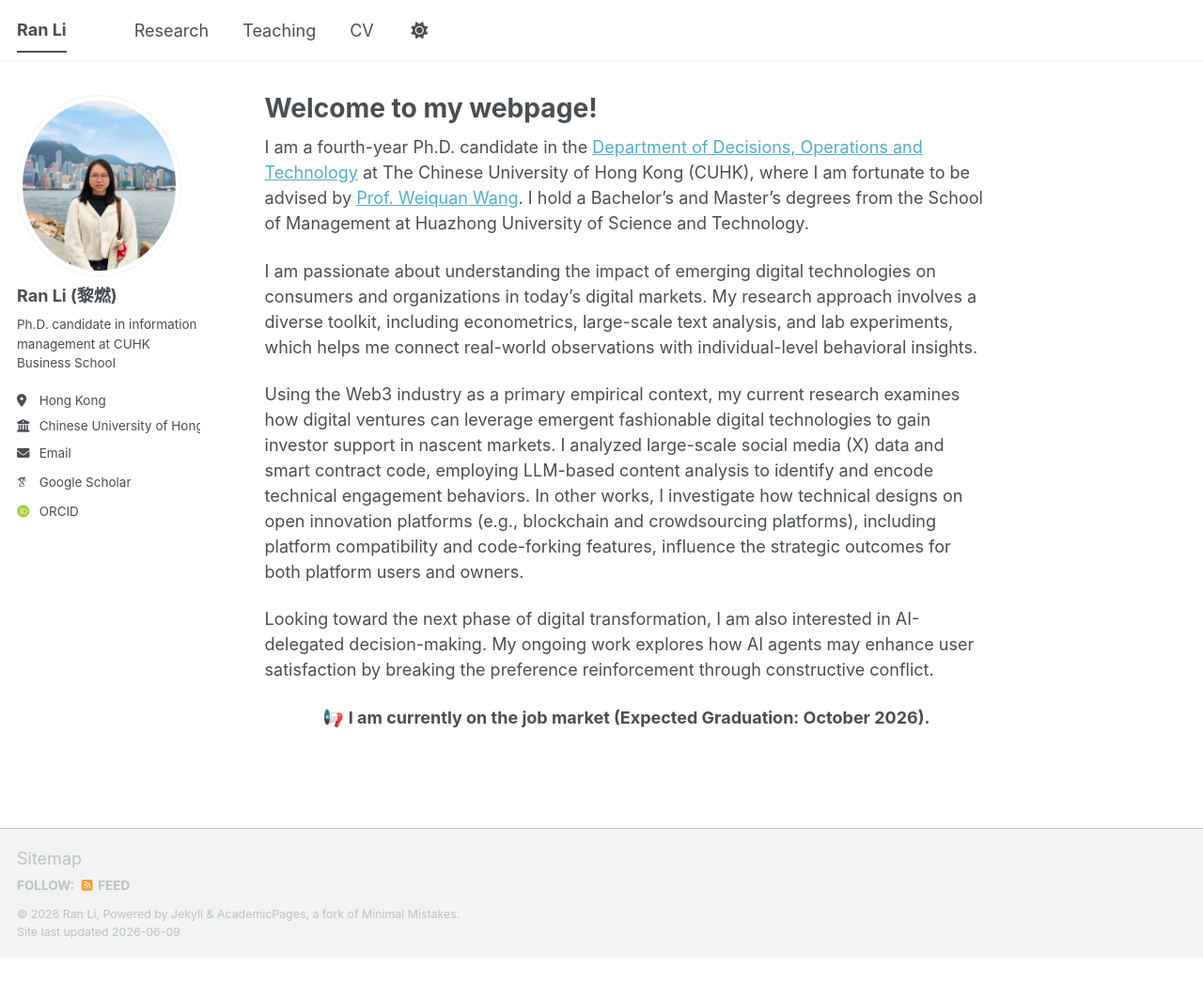
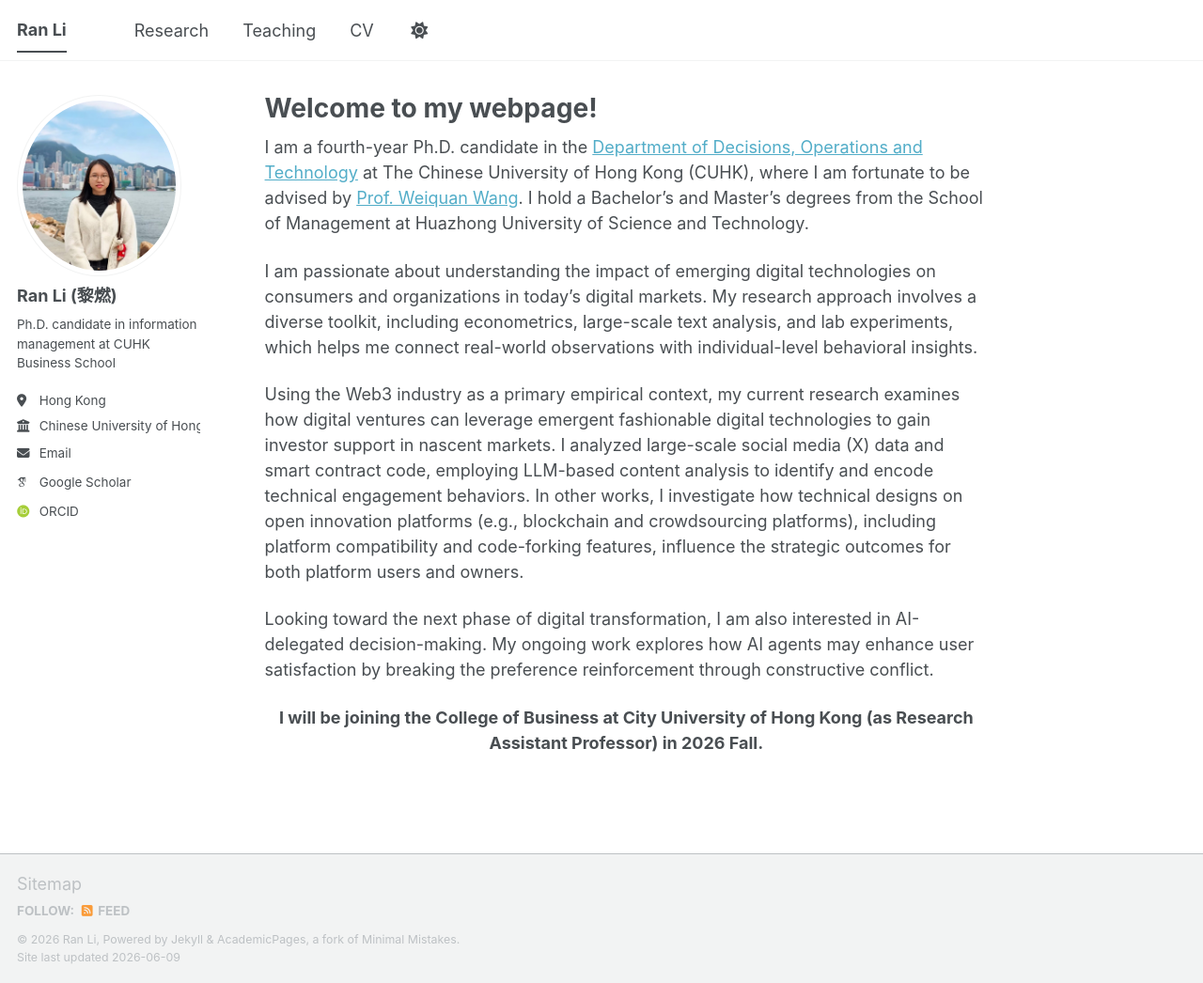
Before and after one commit to elaine-ran-li/elaine-ran-li.github.io, a Jekyll site: the page built from _pages/about.md, in a window 1280 px wide and 1046 px high. Shown: the whole window at 94% size. Built offline with Jekyll 4.4.1, drawn with Linux system fonts in a browser that asks for light colours; some web fonts are replaced; a script bundle is joined from its source files by our own code; library files that are not in the unit come from our copies.

Commit message:
Update about.md

```diff
--- a/_pages/about.md
+++ b/_pages/about.md
@@ -15,4 +15,4 @@ Using the Web3 industry as a primary empirical context, my current research exam
 
 Looking toward the next phase of digital transformation, I am also interested in AI-delegated decision-making. My ongoing work explores how AI agents may enhance user satisfaction by breaking the preference reinforcement through constructive conflict.
 
-<p align="center">📢 <strong>I am currently on the job market (Expected Graduation: October 2026).</strong></p>
+<p align="center"><strong>I will be joining the College of Business at City University of Hong Kong (as Research Assistant Professor) in 2026 Fall.</strong></p>
```
